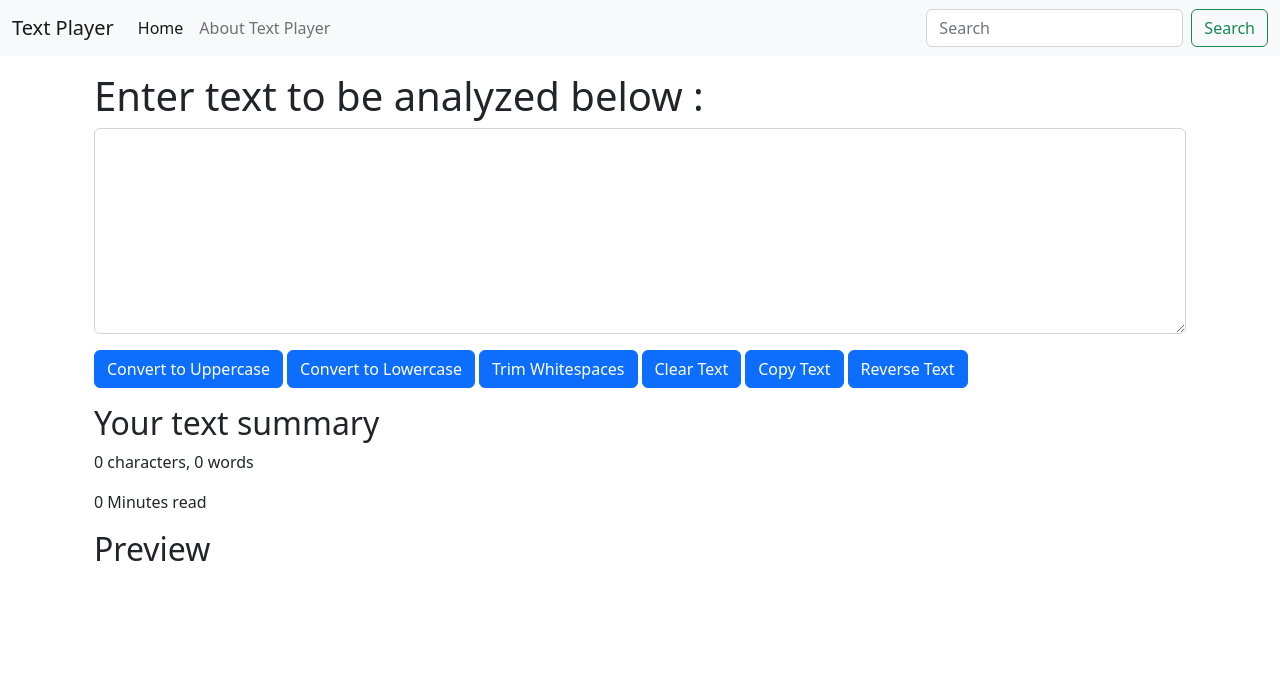
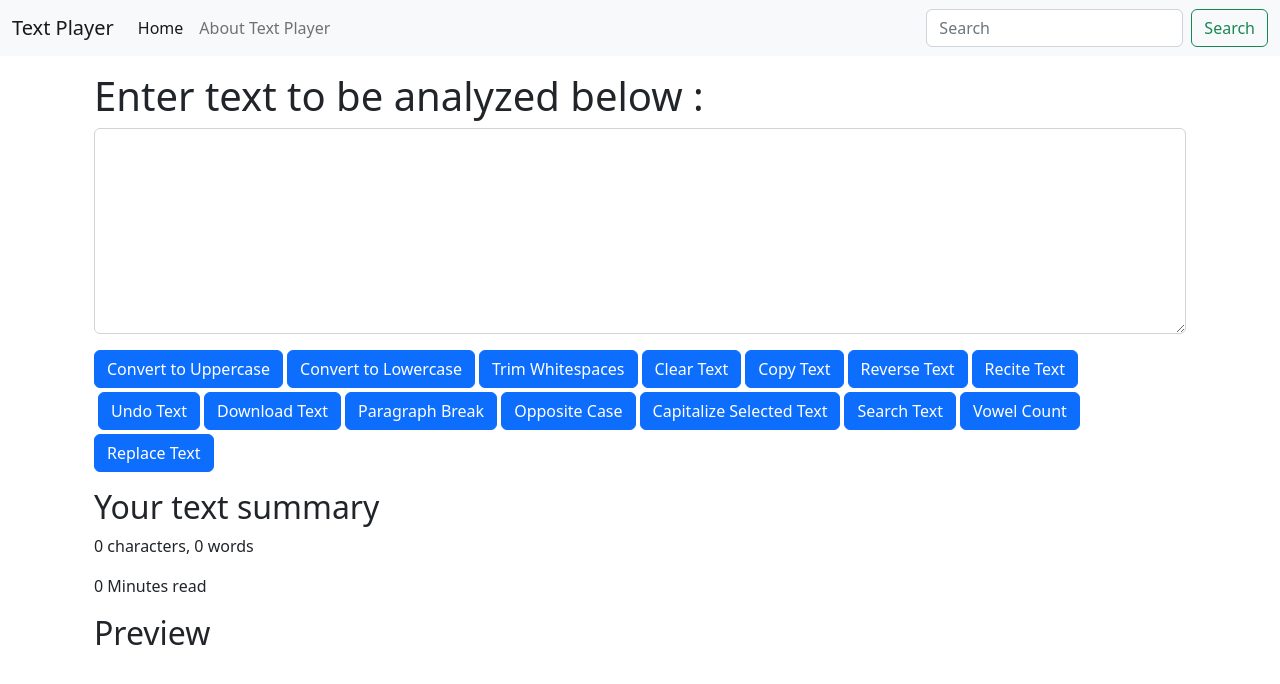
Before and after one commit to SonamMalik17/Text-Player, a React (Create React App) app: page / in a window 1280 px wide. Shown: the top 684 px of the page. Built offline with nearby package versions, Linux system fonts and the light colour scheme.

Commit message:
Added Buttons GO-1

```diff
--- a/src/components/TextForm.js
+++ b/src/components/TextForm.js
@@ -1,37 +1,107 @@
-import React, {useState} from "react";
-
+import React, { useState } from "react";
 
 export default function TextForm(props) {
-    const [text, setText] = useState('');
-    const handleUpClick=()=>{
-        let newText=text.toUpperCase();
+  const [text, setText] = useState("");
+  const handleUpClick = () => {
+    let newText = text.toUpperCase();
+    setText(newText);
+  };
+  const handleLowClick = () => {
+    let newText = text.toLowerCase();
+    setText(newText);
+  };
+  const handleTrimClick = () => {
+    let regexPattern = /\s+/g;
+    let newText = text.replace(regexPattern, " ");
+    setText(newText);
+  };
+  const handleClearClick = () => {
+    setText("");
+  };
+  const handleCopyClick = () => {
+    console.log("Copy was clicked");
+    navigator.clipboard.writeText(text);
+  };
+  const handleReverseClick = () => {
+    let newString = "";
+    for (let i = text.length - 1; i >= 0; i--) newString += text[i];
+    setText(newString);
+  };
+  const handleSpeakClick = () => {
+    let msg = new SpeechSynthesisUtterance(text);
+    window.speechSynthesis.speak(msg);
+    const toogle = document.getElementById("toggle");
+    if (toogle.textContent === "Recite Text") {
+      toogle.innerHTML = "Stop";
+    } else {
+      toogle.innerHTML = "Recite Text";
+      if (toogle.innerHTML === "Recite Text") {
+        window.speechSynthesis.cancel();
+      }
+    }
+  };
+  const handleUndoClick = () => {
+    let newText = text.substring(0, text.length - 1);
+    setText(newText);
+  };
+  const handleDownloadClick = () => {
+    const element = document.createElement("a");
+    const file = new Blob([text], {
+      type: "text/plain",
+    });
+    element.href = URL.createObjectURL(file);
+    element.download = "myFile.txt";
+    element.click();
+  };
+  const handleParagraphClick = () => {
+    let newText = text.replaceAll(".", ".\n");
+    setText(newText);
+  };
+  const handleOppositeClick = () => {
+    let newText = text
+      .split("")
+      .map(function (letter) {
+        if (letter.toUpperCase() === letter) {
+          return letter.toLowerCase();
+        } else {
+          return letter.toUpperCase();
+        }
+      })
+      .join("");
+    setText(newText);
+  };
+  const handleCapitalizeSClick = () => {
+    if (window.getSelection) {
+      let selectedText = window.getSelection().toString();
+      if (selectedText) {
+        let newText = text.replace(selectedText, selectedText.toUpperCase());
         setText(newText);
       }
-    const handleLowClick=()=>{
-        let newText=text.toLowerCase();
+    }
+  };
+  const handleSearchClick = () => {
+    let str = prompt("Enter the string you wanna Search :");
+    let newText = text.includes(str, 0);
+    if (newText === true) {
+      setText("the string " + str + " is present..");
+    } else {
+      setText("the string " + str + " is not present..");
+    }
+  };
+  const handleVowelClick = () => {
+    let newText = text.match(/[aeiou]/gi).length;
     setText(newText);
-    }
-    const handleTrimClick=()=>{
-      let regexPattern=/\s+/g;
-        let newText=text.replace(regexPattern," ");
+  };
+  const handleReplaceClick = () => {
+    let repval = prompt("Enter the word to be replaced:");
+    let tobereplaced = new RegExp(repval, "g");
+    let toreplace = prompt("Enter the text that you want to replace with:");
+    let newText = text.replace(tobereplaced, toreplace);
     setText(newText);
-    }
-    const handleClearClick=()=>{
-        setText('');
-    }
-    const handleCopyClick=()=>{
-        let newText=text;
-        setText(newText);
-    }
-    const handleReverseClick=()=>{
-      let newString = "";
-      for (let i = text.length - 1; i >= 0; i--)
-          newString += text[i];
-      setText(newString);
-  }
-    const handleOnChange=(event)=>{
+  };
+  const handleOnChange = (event) => {
     setText(event.target.value);
-    }
+  };
   return (
     <>
       <div className="container">
@@ -45,23 +115,75 @@ export default function TextForm(props) {
             rows="8"
           ></textarea>
         </div>
-      <button className="btn btn-primary" onClick={handleUpClick}>Convert to Uppercase</button>
-      <button className="btn btn-primary mx-1" onClick={handleLowClick}>Convert to Lowercase</button>
-      <button className="btn btn-primary" onClick={handleTrimClick}>Trim Whitespaces</button>
-      <button className="btn btn-primary mx-1" onClick={handleClearClick}>Clear Text</button>
-      <button className="btn btn-primary" onClick={handleCopyClick}>Copy Text</button>
-      <button className="btn btn-primary mx-1" onClick={handleReverseClick}>Reverse Text</button>
+        <button className="btn btn-primary" onClick={handleUpClick}>
+          Convert to Uppercase
+        </button>
+        <button className="btn btn-primary mx-1" onClick={handleLowClick}>
+          Convert to Lowercase
+        </button>
+        <button className="btn btn-primary" onClick={handleTrimClick}>
+          Trim Whitespaces
+        </button>
+        <button className="btn btn-primary mx-1" onClick={handleClearClick}>
+          Clear Text
+        </button>
+        <button className="btn btn-primary" onClick={handleCopyClick}>
+          Copy Text
+        </button>
+        <button className="btn btn-primary mx-1" onClick={handleReverseClick}>
+          Reverse Text
+        </button>
+        <button
+          className="btn btn-primary"
+          onClick={handleSpeakClick}
+          id="toggle"
+        >
+          Recite Text
+        </button>
+        <button className="btn btn-primary mx-1" onClick={handleUndoClick}>
+          Undo Text
+        </button>
+        <button className="btn btn-primary my-1" onClick={handleDownloadClick}>
+          Download Text
+        </button>
+        <button className="btn btn-primary mx-1" onClick={handleParagraphClick}>
+          Paragraph Break
+        </button>
+        <button className="btn btn-primary" onClick={handleOppositeClick}>
+          Opposite Case
+        </button>
+        <button
+          className="btn btn-primary mx-1"
+          onClick={handleCapitalizeSClick}
+        >
+          Capitalize Selected Text
+        </button>
+        <button className="btn btn-primary" onClick={handleSearchClick}>
+          Search Text
+        </button>
+        <button
+          className="btn btn-primary mx-1 my-1"
+          onClick={handleVowelClick}
+        >
+          Vowel Count
+        </button>
+        <button className="btn btn-primary" onClick={handleReplaceClick}>
+          Replace Text
+        </button>
       </div>
       <div className="container my-3">
         <h2>Your text summary</h2>
-        <p>{text.length} characters, {text.length>0 ? text.split(" ").length : 0} words
+        <p>
+          {text.length} characters,{" "}
+          {text.length > 0 ? text.split(" ").length : 0} words
           {/* , {text.length>0 ? text.split('\n').length : 0} lines */}
         </p>
-        <p>{text.length>0 ? 0.008*text.split(" ").length : 0} Minutes read</p>
+        <p>
+          {text.length > 0 ? 0.008 * text.split(" ").length : 0} Minutes read
+        </p>
         <h2>Preview</h2>
         <p>{text}</p>
       </div>
     </>
-
   );
 }
```
Lines whose indentation alone changed are shown as unchanged.
